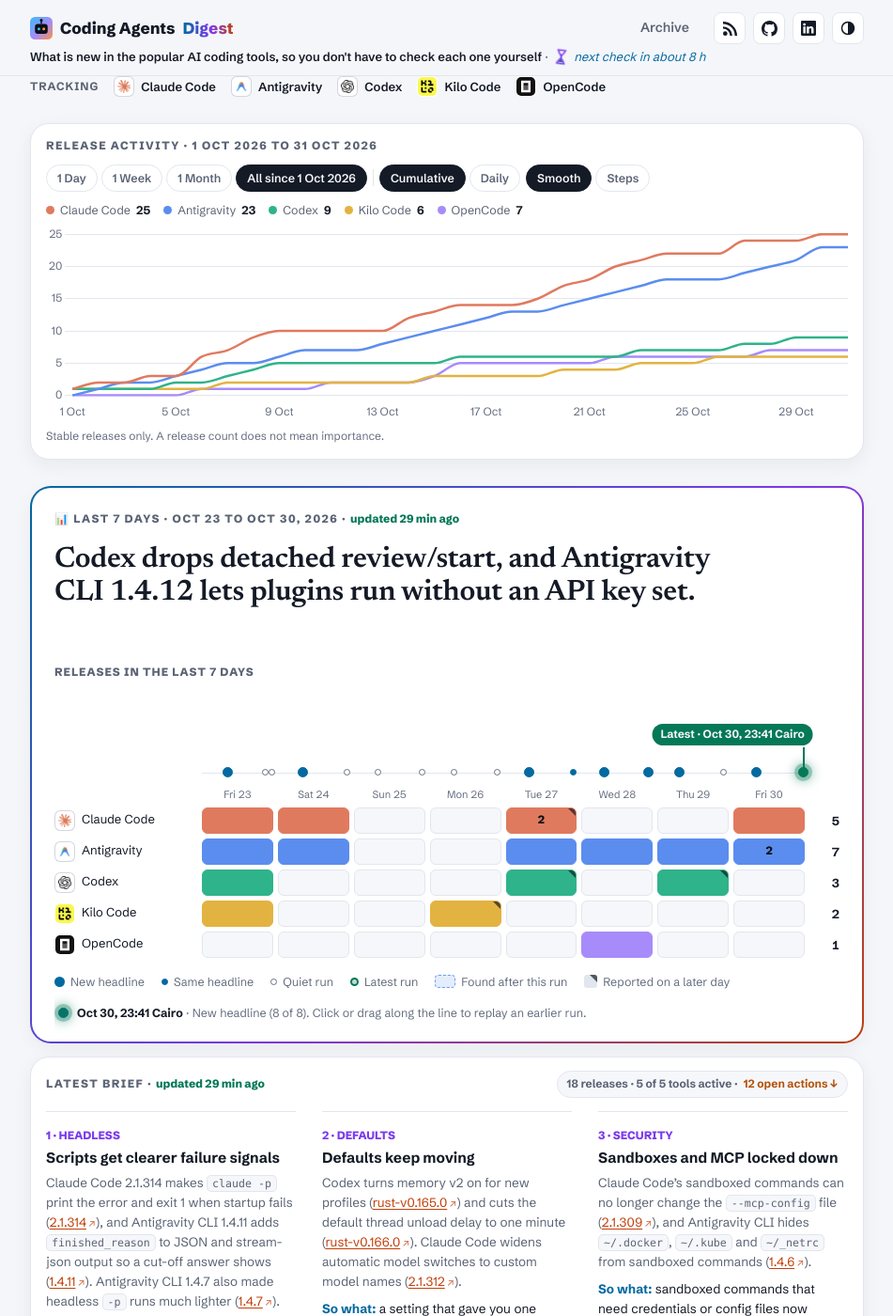
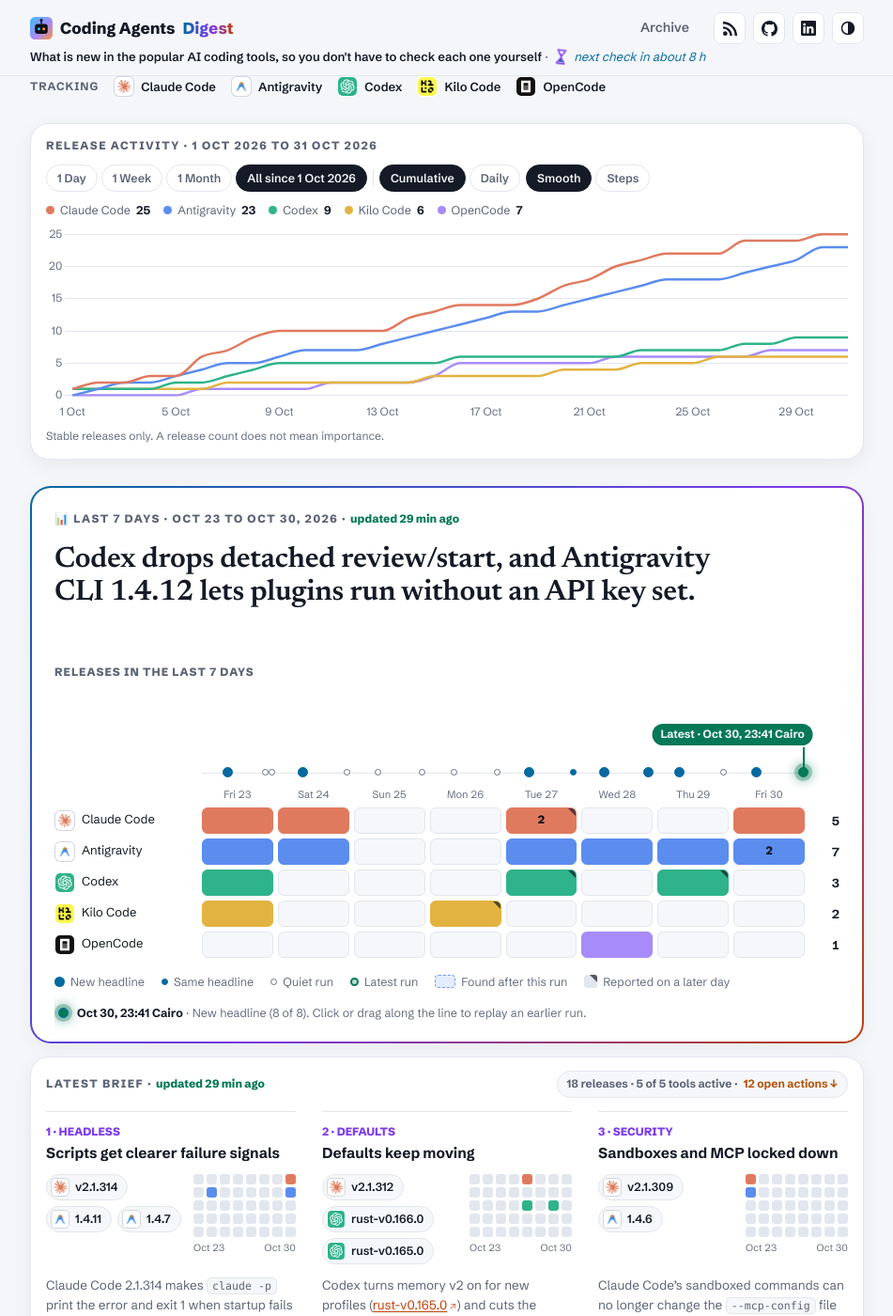
Before and after one commit to IbrahimSobh/coding-agents-digest, a Jekyll site: the page built from docs/index.html, in a window 1280 px wide and 1400 px high. Shown: the whole window at 94% size, without its empty margins (164-1115 px from the left). Built offline with Jekyll 4.4.1, drawn with Linux system fonts in a browser that asks for light colours.

Commit message:
Latest brief: release chips and a week map in each theme; green Codex logo
A chip is made only for a stable release in releases.json. A release older than
the window has a dashed chip and a '+N older' note. Clicking a chip jumps to the
update like a grid box. The Codex logo is the skill library's ChatGPT mark, tinted
to the site's Codex green. check-links.sh now checks the brief's release links.

Co-Authored-By: Claude Opus 5.5 <noreply@anthropic.com>

```diff
--- a/docs/_includes/brief.html
+++ b/docs/_includes/brief.html
@@ -53,6 +53,7 @@
     <div class="themes">
       {% for th in b.themes %}
       <div class="theme"><span class="n">{% if b.themes.size > 1 %}{{ forloop.index }} · {% endif %}{{ th.tag }}</span><b>{{ th.title }}</b>
+        {% include theme-map.html th=th %}
         <div class="f">{{ th.facts | markdownify | remove: "<p>" | remove: "</p>" }}</div>
         <p class="so"><i>So what:</i> {{ th.so_what | markdownify | remove: "<p>" | remove: "</p>" | strip }}</p></div>
       {% endfor %}
--- /dev/null
+++ b/docs/_includes/theme-map.html
@@ -0,0 +1,35 @@
+{% comment %}
+  Chips and week map of one theme (include.th) in the Latest brief. Needs tracked, start_day and cutoff_s.
+  A chip is made only for a release in _data/releases.json that the theme links, so a pre-release named
+  in the text gets no chip. A release older than the window has no box: its chip is dashed and shows its
+  date, and "+N older" sits under the map. The map is the release grid in small: same tools, same 8 days.
+{% endcomment %}
+{% assign tm_text = include.th.facts | append: include.th.so_what %}
+{% assign tm_chips = "" %}{% assign tm_hits = "" %}{% assign tm_label = "" %}{% assign tm_n = 0 %}{% assign tm_old = 0 %}
+{% for t in tracked %}
+  {% assign t_rel = site.data.releases | where: "tool", t.id | sort: "date" | reverse %}
+  {% for r in t_rel %}
+    {% capture tm_need %}github.com/{{ t.repo }}/releases/tag/{{ r.tag }}){% endcapture %}
+    {% if tm_text contains tm_need %}
+      {% assign tm_n = tm_n | plus: 1 %}
+      {% capture tm_chip %}<a class="rchip{% if r.date < start_day %} old{% endif %}" href="https://github.com/{{ t.repo }}/releases/tag/{{ r.tag }}" aria-label="{{ t.short | default: t.name }} {{ r.tag }}"{% if r.date >= start_day %} data-tool="{{ t.id }}" data-tag="{{ r.tag }}"{% endif %}>{% include tool-logo.html t=t %}{{ r.tag }}{% if r.date < start_day %}<span class="rchip-d">· {{ r.date | date: "%b %-d" }}</span>{% endif %}</a>{% endcapture %}
+      {% assign tm_chips = tm_chips | append: tm_chip %}
+      {% if r.date < start_day %}{% assign tm_old = tm_old | plus: 1 %}
+      {% else %}
+        {% assign tm_hits = tm_hits | append: t.id | append: "~" | append: r.date | append: "|" %}
+        {% capture tm_one %}{{ t.short | default: t.name }} {{ r.date | date: "%b %-d" }}, {% endcapture %}
+        {% assign tm_label = tm_label | append: tm_one %}
+      {% endif %}
+    {% endif %}
+  {% endfor %}
+{% endfor %}
+{% if tm_n > 0 %}
+<div class="tm">
+  <div class="tm-chips">{{ tm_chips }}</div>
+  <div class="tm-map" role="img" aria-label="Release days: {{ tm_label | split: ', ' | join: ', ' }}{% if tm_old > 0 %} and {{ tm_old }} older{% endif %}">
+    <div class="tm-cells">{% for t in tracked %}{% for i in (0..7) %}{% assign ds = i | times: 86400 | plus: cutoff_s | plus: 43200 %}{% assign day = ds | date: "%Y-%m-%d" %}{% capture tm_key %}{{ t.id }}~{{ day }}|{% endcapture %}<i{% if tm_hits contains tm_key %} class="on" style="--c:{{ t.color }}"{% endif %}></i>{% endfor %}{% endfor %}</div>
+    <div class="tm-ends"><span>{{ cutoff_s | plus: 43200 | date: "%b %-d" }}</span><span>{{ cutoff_s | plus: 648000 | date: "%b %-d" }}</span></div>
+    {% if tm_old > 0 %}<div class="tm-old">+{{ tm_old }} older</div>{% endif %}
+  </div>
+</div>
+{% endif %}
--- a/docs/_layouts/default.html
+++ b/docs/_layouts/default.html
@@ -150,7 +150,7 @@
       if(!/^https?:$/.test(u.protocol)||u.hostname===location.hostname||/\.xml$/.test(u.pathname)) return;
       a.target='_blank'; a.rel='noopener noreferrer';
       // a cue only on links inside the text; the header icons and the footer are self-explanatory
-      if(main&&main.contains(a)&&!a.querySelector('svg')){
+      if(main&&main.contains(a)&&!a.querySelector('svg')&&!a.classList.contains('rchip')){
         a.classList.add('ext');
         var s=document.createElement('span'); s.className='vh'; s.textContent=' (opens in a new tab)'; a.appendChild(s);
       }
--- a/docs/assets/jump.js
+++ b/docs/assets/jump.js
@@ -1,5 +1,6 @@
 // Release boxes in the 7-day grid: a tooltip on hover or focus says which update explains each
 // release, and a click (or Enter) jumps to the "Daily updates" entry that first linked it.
+// A release chip in the Latest brief jumps the same way, and its way back is the brief.
 // The entry gets a frame and a jump bar on top: "Back to the release grid", and for a box with
 // several releases "release 1 of 2" with Previous / Next to the other releases' entries.
 // The jump lasts while the URL points at the entry (#run-YYYYMMDDHHMM); going back ends it.
@@ -32,12 +33,14 @@
 
   var tip=el('div','rg-tip'); tip.hidden=true; tip.setAttribute('aria-hidden','true');
   document.body.appendChild(tip);
-  var chip=button('rg-backchip','↑ Back to the release grid',goGrid); chip.hidden=true;
+  var chip=button('rg-backchip','',goGrid); chip.hidden=true;
   document.body.appendChild(chip);
 
   // jump = {c: the box (null for a shared link), rel: its releases, idx: the one shown,
   //         stack: entry addresses this jump added to the history, color}
   var jump=null, ours=null, quietTip=false;
+
+  function backText(){return jump&&jump.a?'↑ Back to the brief':'↑ Back to the release grid'}
 
   function showTip(c){
     if(quietTip) return;
@@ -67,6 +70,7 @@
   // Frame the shown entry, tint its lines for the shown release, and put the jump bar on top
   function render(){
     clear();
+    chip.textContent=backText();
     var cur=jump.rel[jump.idx], r=document.getElementById(idOf(cur.at));
     if(!r) return;
     if(r.tagName==='DETAILS') r.open=true;
@@ -77,7 +81,7 @@
       if(t===cur.tag) (a.closest('li')||a.parentNode).classList.add('hit');
     });
     var bar=el('div','jbar');
-    bar.appendChild(button('jb-back','↑ Back to the release grid',goGrid));
+    bar.appendChild(button('jb-back',backText(),goGrid));
     if(jump.rel.length>1){
       var pos=el('span','jb-pos',jump.c.dataset.name+', ');
       pos.appendChild(el('b','','released '+day(jump.c.dataset.day)));
@@ -105,13 +109,14 @@
   }
   // scroll = true when there is no history step back to the grid (a shared link)
   function end(scroll){
-    var c=jump&&jump.c;
+    var c=jump&&(jump.a||jump.c);
     clear(); chip.hidden=true; jump=null;
     if(scroll){history.replaceState(null,'',location.pathname+location.search); box.scrollIntoView({block:'center'})}
     // Focus returns to the box (focus fires synchronously, so the flag only skips this one tooltip)
     if(c&&!location.hash){quietTip=true; c.focus({preventScroll:true}); quietTip=false}
   }
-  function go(c){
+  // a = the chip clicked in the Latest brief, for a jump to its own release of the box
+  function go(c,a){
     hideTip();
     var rel=list(c);
     if(!rel[0].at){ // no update explains any release of this box: go to its day in "Daily updates"
@@ -122,7 +127,8 @@
     // A filter on another tool would hide the entry's lines: show all tools first
     var on=document.querySelector('#filters .chip.on');
     if(on&&on.dataset.f!=='all'&&on.dataset.f!==c.dataset.tool){var all=document.querySelector('#filters [data-f="all"]'); if(all) all.click()}
-    jump={c:c, rel:rel, idx:0, stack:[], color:c.style.getPropertyValue('--c')};
+    jump={c:c, a:a, rel:rel, idx:0, stack:[], color:c.style.getPropertyValue('--c')};
+    if(a) rel.forEach(function(r,i){if(r.tag===a.dataset.tag) jump.idx=i});
     setHash(idOf(rel[0].at),render());
     chip.hidden=false;
   }
@@ -167,5 +173,14 @@
     c.addEventListener('click',function(){go(c)});
     c.addEventListener('keydown',function(e){if(e.key==='Enter'){e.preventDefault();go(c)}});
   });
+  // A chip whose release has a box and an update jumps like the box; any other chip stays a link to the release
+  [].forEach.call(document.querySelectorAll('.rchip[data-tag]'),function(a){
+    a.addEventListener('click',function(e){
+      if(e.ctrlKey||e.metaKey||e.shiftKey||!first[a.dataset.tag]) return;
+      var c=cells.filter(function(x){return x.dataset.tool===a.dataset.tool&&x.dataset.tags.split(' ').indexOf(a.dataset.tag)>-1})[0];
+      if(!c) return;
+      e.preventDefault(); go(c,a);
+    });
+  });
   fromHash(false);
 })();
--- a/docs/assets/style.css
+++ b/docs/assets/style.css
@@ -85,15 +85,46 @@ a.tbtn:hover{border-color:var(--muted)}
 .themes{display:flex;gap:28px;margin-top:20px}
 /* 1 to 3 themes share the width; a single theme puts "So what" beside the facts */
 .themes .theme{flex:1 1 0;min-width:0}
-.theme:only-child{display:grid;grid-template-columns:3fr 2fr;column-gap:28px;align-items:start}
-.theme:only-child .n,.theme:only-child b{grid-column:1/-1}
-.theme:only-child .so{margin-top:0;border-left:1px solid var(--line);padding-left:20px}
+.theme:only-child{display:grid;grid-template-columns:3fr 2fr;column-gap:32px;align-items:start}
+.theme:only-child>*,.theme:only-child .tm-chips{grid-column:1}
+.theme:only-child .tm{display:contents}
+.theme:only-child .tm-chips{margin-bottom:12px}
+.theme:only-child .tm-map{grid-column:2;grid-row:1/span 3;justify-self:start;margin-top:4px}
+.theme:only-child .so{grid-column:2;grid-row:4;margin-top:0}
+.theme:only-child:not(:has(.tm)) .so{grid-row:3}
 .theme{border-top:1px solid var(--line);padding-top:12px}
 .theme .n{font-size:12px;font-weight:800;color:var(--violet);text-transform:uppercase}
 .theme b{display:block;font-size:15.5px;margin:4px 0 6px;line-height:1.3}
 .theme .f{font-size:13.5px;color:var(--muted)}
 .theme .so{margin-top:8px;font-size:13.5px}
 .theme .so i{color:var(--cyan);font-style:normal;font-weight:700}
+/* A theme's release chips and week map (the release grid in small): _includes/theme-map.html */
+.tm{display:flex;justify-content:space-between;gap:12px;align-items:flex-start;margin:6px 0 12px}
+.tm-chips{display:flex;flex-wrap:wrap;gap:6px;align-content:flex-start}
+.rchip{display:inline-flex;align-items:center;gap:6px;padding:3px 10px 3px 4px;border:1px solid var(--line);border-radius:999px;background:var(--card2);color:var(--ink);font-size:12.5px;font-weight:600;line-height:1.3;white-space:nowrap;text-decoration:none;transition:border-color .15s}
+.rchip:hover,.rchip:focus-visible{border-color:var(--muted)}
+.rchip .tlogo{width:20px;height:20px;margin:0;padding:2px;border-radius:5px}
+.rchip .tlogo.fill{padding:0}
+.rchip.old{border-style:dashed}
+.rchip-d{font-weight:500;color:var(--soft)}
+.tm-map{flex:none;width:109px}
+.tm-cells{display:grid;grid-template-columns:repeat(8,11px);grid-auto-rows:11px;gap:3px}
+.tm-cells i{border-radius:3px;background:var(--line)}
+.tm-cells i.on{background:var(--c)}
+.tm-ends{display:flex;justify-content:space-between;margin-top:4px;font-size:10.5px;color:var(--soft);font-variant-numeric:tabular-nums}
+.tm-old{margin-top:2px;font-size:11.5px;font-weight:600;color:var(--muted)}
+/* Side by side, the themes share rows, so chips and text start on the same line in every column */
+@supports (grid-template-rows:subgrid){
+  @media (min-width:721px){
+    .themes:has(.theme:nth-child(2)){display:grid;grid-auto-flow:column;grid-auto-columns:minmax(0,1fr);grid-template-rows:repeat(5,auto);column-gap:28px;row-gap:0}
+    .themes:has(.theme:nth-child(2)) .theme{display:grid;grid-row:span 5;grid-template-rows:subgrid;row-gap:0}
+    .themes:has(.theme:nth-child(2)) .theme .n{grid-row:1}
+    .themes:has(.theme:nth-child(2)) .theme b{grid-row:2}
+    .themes:has(.theme:nth-child(2)) .theme .tm{grid-row:3}
+    .themes:has(.theme:nth-child(2)) .theme .f{grid-row:4}
+    .themes:has(.theme:nth-child(2)) .theme .so{grid-row:5}
+  }
+}
 .score{margin-top:18px;display:grid;gap:6px;overflow-x:clip}
 .shead{font-size:12px;font-weight:800;letter-spacing:.08em;text-transform:uppercase;color:var(--muted);margin-bottom:4px}
 /* Release grid (tool x day) and the "replay the week" timeline (assets/replay.js) */
@@ -291,7 +322,9 @@ footer.site a{color:var(--muted)}
 @media (max-width:720px){
   .themes{flex-direction:column}
   .theme:only-child{display:block}
-  .theme:only-child .so{margin-top:8px;border-left:0;padding-left:0}
+  .theme:only-child .tm{display:flex}
+  .theme:only-child .tm-chips{margin-bottom:0}
+  .theme:only-child .so{margin-top:8px}
   .actions{grid-template-columns:1fr}
   .rg{--rg-name:104px;--rg-tot:22px;gap:4px;grid-auto-rows:24px;font-size:12px}
   .rg-dw{display:none}
```
Also changed, not shown: docs/_data/tools.yml (+8 -1 lines), task/PROMPT.md (+5 -0 lines), docs/assets/logos/codex.png (added), docs/assets/logos/openai.png (deleted), 1 other file.
